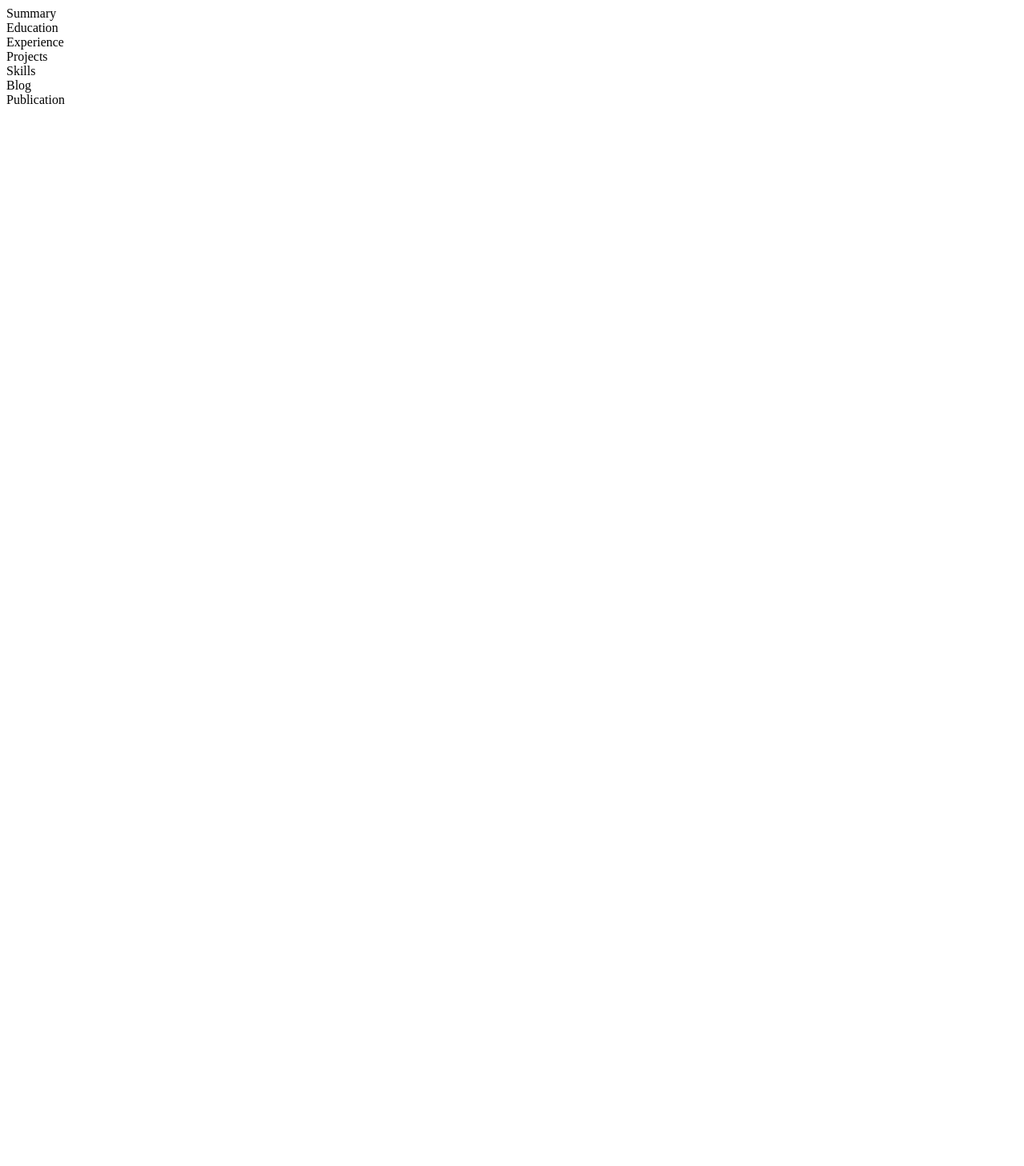
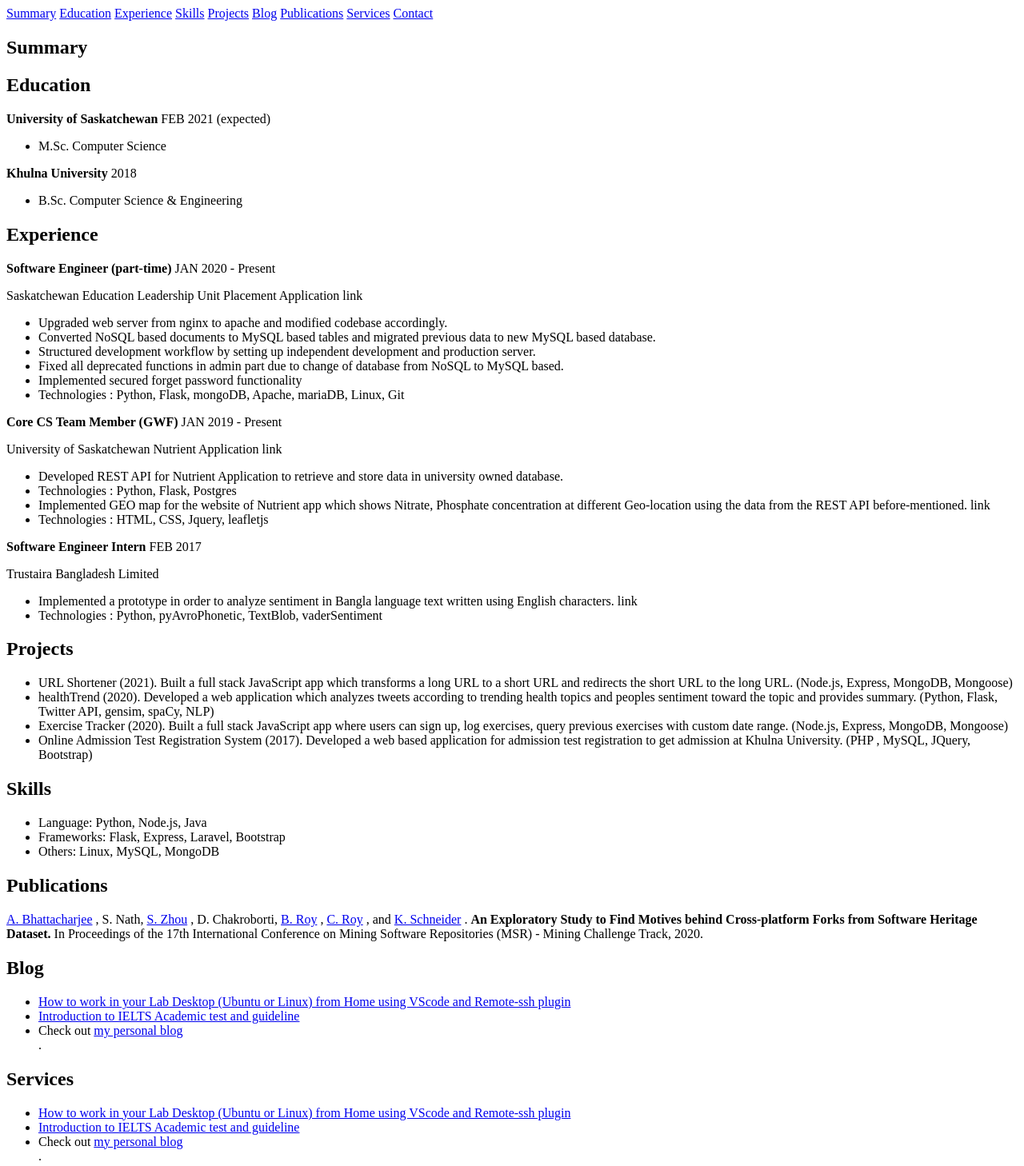
Before and after one commit to avijit1258/portfolio, a plain HTML site: page index.html in a window 1280 px wide. Shown: the whole page at 80% size. Before the commit the page ends 800 px from the top, so only its background shows below. Drawn offline with Linux system fonts and the light colour scheme.

Commit message:
added latest content now the site is complete with content need some beautification

```diff
--- a/index.html
+++ b/index.html
@@ -8,30 +8,160 @@
 	<main>
 		<nav>
 
+			<a href="#summary">Summary</a>
+			<a href="#education">Education</a>
+			<a href="#experience">Experience</a>
+			<a href="#skills">Skills</a>
+			<a href="#projects">Projects</a>
+			<a href="#blog">Blog</a>
+			<a href="#publications">Publications</a>
+			<a href="#services">Services</a>
+			<a href="#contact">Contact</a>
+
 		</nav>
-		<section>
-			Summary
-		</section>
-			Education
-		<section>
-			Experience
+		<section id="summary">
+			<h2>Summary</h2>
+
 		</section>
 
-		<section>
-			Projects
+
+		<section id="education">
+			<h2>Education</h2>
+
+			<p> <b> University of Saskatchewan </b> FEB 2021 (expected) </p>
+			<ul>
+				<li>M.Sc. Computer Science</li>
+			</ul>
+			<p> <b> Khulna University </b> 2018</p>
+
+			<ul>
+				<li>B.Sc. Computer Science & Engineering</li>
+			</ul>
+
+
 		</section>
 
-		<section>
-			Skills
+		<section id="experience">
+			<h2>Experience</h2>
+			<p> <b> Software Engineer (part-time) </b> JAN 2020 - Present </p>
+
+
+			Saskatchewan Education Leadership Unit
+			Placement Application link
+			<ul>
+				<li>Upgraded web server from nginx to apache and modified codebase accordingly.</li>
+				<li>Converted NoSQL based documents to MySQL based tables and migrated previous data to new MySQL based database.</li>
+				<li>Structured development workflow by setting up independent development and production server.</li>
+				<li>Fixed all deprecated functions in admin part due to change of database from NoSQL to MySQL based.</li>
+				<li>Implemented secured forget password functionality</li>
+				<li>Technologies : Python, Flask, mongoDB, Apache, mariaDB, Linux, Git</li>
+
+			</ul>
+
+			<p> <b> Core CS Team Member (GWF) </b> JAN 2019 - Present </p>
+
+
+			University of Saskatchewan
+			Nutrient Application link
+			<ul>
+				<li>Developed REST API for Nutrient Application to retrieve and store data in university owned database.</li>
+				<li>Technologies : Python, Flask, Postgres</li>
+				<li>Implemented GEO map for the website of Nutrient app which shows Nitrate, Phosphate concentration at different
+Geo-location using the data from the REST API before-mentioned. link</li>
+				<li>Technologies : HTML, CSS, Jquery, leafletjs</li>
+
+			</ul>
+
+			<p> <b> Software Engineer Intern </b> FEB 2017 </p>
+
+			Trustaira Bangladesh Limited
+			<ul>
+				<li>Implemented a prototype in order to analyze sentiment in Bangla language text written using English characters.
+link</li>
+				<li>Technologies : Python, pyAvroPhonetic, TextBlob, vaderSentiment</li>
+
+			</ul>
+
+
+
 		</section>
 
-		<section>
-			Blog
+		<section id="projects">
+			<h2>Projects</h2>
+
+			<ul>
+				<li>URL Shortener (2021). Built a full stack JavaScript app which transforms a long URL to a short URL and
+redirects the short URL to the long URL. (Node.js, Express, MongoDB, Mongoose)</li>
+				<li>healthTrend (2020). Developed a web application which analyzes tweets according to trending health topics
+and peoples sentiment toward the topic and provides summary. (Python, Flask, Twitter API, gensim, spaCy,
+NLP)</li>
+				<li>Exercise Tracker (2020). Built a full stack JavaScript app where users can sign up, log exercises, query
+previous exercises with custom date range. (Node.js, Express, MongoDB, Mongoose)</li>
+				<li>Online Admission Test Registration System (2017). Developed a web based application for admission test
+registration to get admission at Khulna University. (PHP , MySQL, JQuery, Bootstrap)</li>
+			</ul>
+
 		</section>
 
-		<section>
-			Publication
+		<section id="skills">
+			<h2>Skills</h2>
+			<ul>
+				<li>Language: Python, Node.js, Java</li>
+				<li>Frameworks: Flask, Express, Laravel, Bootstrap</li>
+				<li>Others: Linux, MySQL, MongoDB</li>
+			</ul>
+
+
 		</section>
+
+		<section id="publications">
+			<h2>Publications</h2>
+
+			<div class="paper mb-3">
+                        <a href="#" >A. Bhattacharjee</a>
+                        , S. Nath,
+                        <a href="https://www.eecg.utoronto.ca/~shuruiz/" target="_blank">S. Zhou</a>
+                        , D. Chakroborti,
+                        <a href="http://srlab-new.usask.ca/broy/" target="_blank">B. Roy</a>
+                        ,
+                        <a href="https://www.cs.usask.ca/~croy/" target="_blank">C. Roy</a>
+                        , and
+                        <a href="https://www.cs.usask.ca/faculty/kas/Welcome.html" target="_blank">K. Schneider</a>
+                        .
+                        <strong>An Exploratory Study to Find Motives behind Cross-platform Forks from Software Heritage Dataset. </strong>
+                        In Proceedings of the 17th International Conference on Mining Software Repositories (MSR) - Mining Challenge Track, 2020.
+
+                    </div>
+
+		</section>
+
+
+		<section id="blog">
+			<h2>Blog</h2>
+
+			<ul>
+				<li> <a href="https://www.linkedin.com/pulse/how-work-your-lab-desktop-ubuntu-linux-from-home-avijit-bhattacharjee/"> How to work in your Lab Desktop (Ubuntu or Linux) from Home using VScode and Remote-ssh plugin </a> </li>
+				<li> <a href="https://www.germanprobashe.com/archives/16629"> Introduction to IELTS Academic test and guideline </a>  </li>
+				<li>Check out <a href="http://blog.avijitbhattacharjee.com">my personal  blog</a></li>.
+			</ul>
+
+
+		</section>
+
+		<section id="services">
+			<h2>Services</h2>
+
+			<ul>
+				<li> <a href="https://www.linkedin.com/pulse/how-work-your-lab-desktop-ubuntu-linux-from-home-avijit-bhattacharjee/"> How to work in your Lab Desktop (Ubuntu or Linux) from Home using VScode and Remote-ssh plugin </a> </li>
+				<li> <a href="https://www.germanprobashe.com/archives/16629"> Introduction to IELTS Academic test and guideline </a>  </li>
+				<li>Check out <a href="http://blog.avijitbhattacharjee.com">my personal  blog</a></li>.
+			</ul>
+
+
+		</section>
+
+
+
 	</main>
 
 </body>
```
